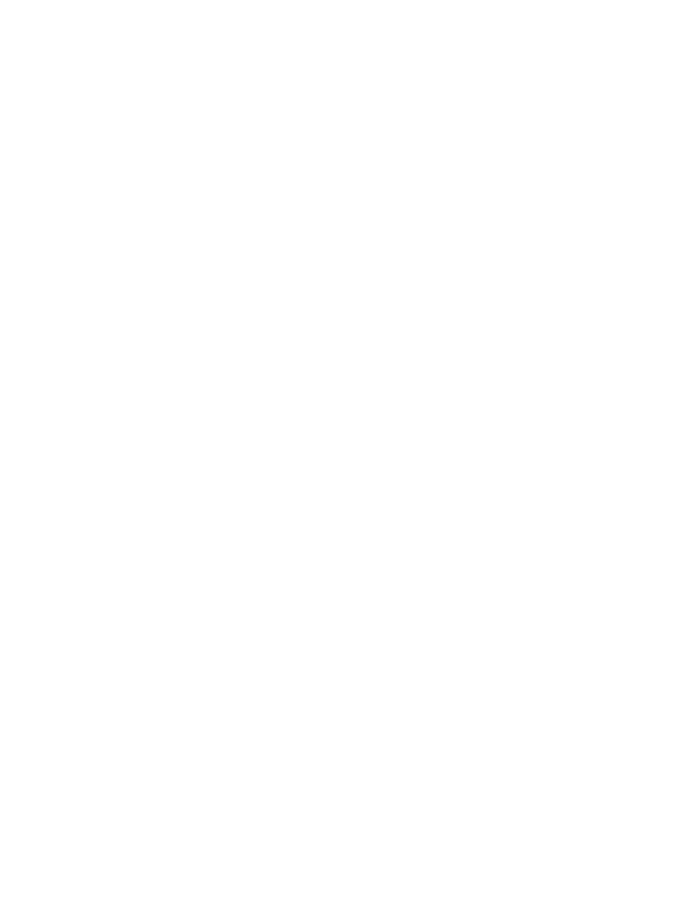
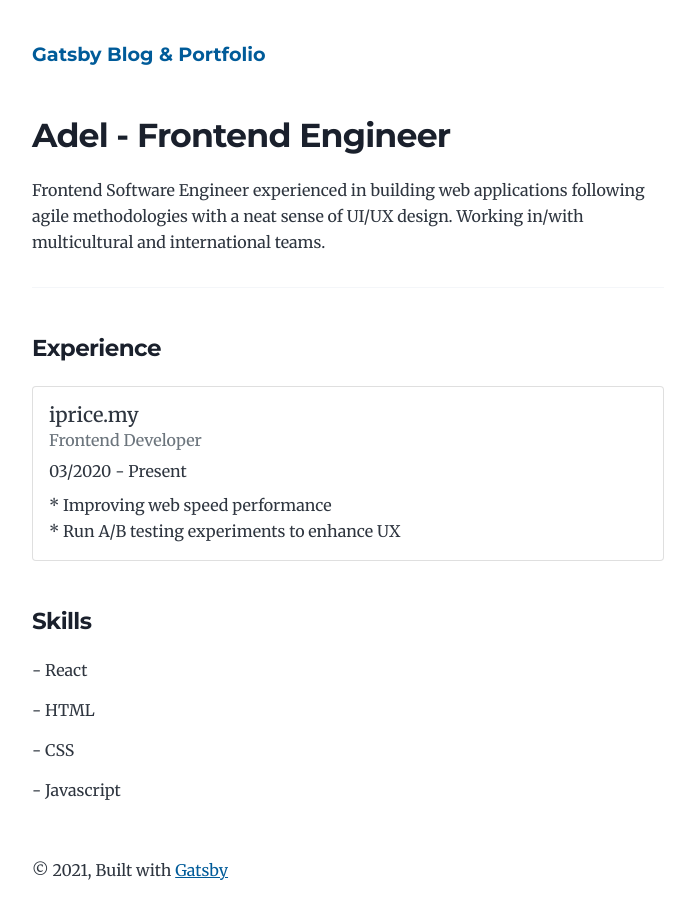
Before and after one commit to d3vma/gatsme, a Gatsby site: page /portfolio in a window 1280 px wide. Before the commit this address had no page. Shown: the whole page, without its empty margins (292-987 px from the left). Before the commit the page ends 800 px from the top, so only its background shows below. Built offline with nearby package versions, Linux system fonts and the light colour scheme; Gatsby itself is replaced by a stand-in of ours.

Commit message:
Add portfolio page

```diff
--- a/gatsby-config.js
+++ b/gatsby-config.js
@@ -1,14 +1,14 @@
 module.exports = {
   siteMetadata: {
-    title: `Gatsby Starter Blog`,
+    title: `Gatsby Blog & Portfolio`,
     author: {
       name: `Kyle Mathews`,
       summary: `who lives and works in San Francisco building useful things.`,
     },
     description: `A starter blog demonstrating what Gatsby can do.`,
-    siteUrl: `https://gatsbystarterblogsource.gatsbyjs.io/`,
+    siteUrl: `https://gatsme.netlify.app/`,
     social: {
-      twitter: `kylemathews`,
+      twitter: `d3vma`,
     },
   },
   plugins: [
--- a/package.json
+++ b/package.json
@@ -10,6 +10,7 @@
   "dependencies": {
     "bootstrap": "^5.0.0",
     "gatsby": "^3.4.1",
+    "gatsby-image": "^3.4.0",
     "gatsby-plugin-feed": "^3.4.0",
     "gatsby-plugin-gatsby-cloud": "^2.4.1",
     "gatsby-plugin-google-analytics": "^3.4.0",
--- /dev/null
+++ b/src/pages/portfolio.js
@@ -0,0 +1,70 @@
+import * as React from "react"
+import { graphql } from "gatsby"
+import { Card } from "react-bootstrap"
+import resume from "../../content/resume"
+
+import Layout from "../components/layout"
+import Seo from "../components/seo"
+
+const PortfolioIndex = ({ data, location }) => {
+  const siteTitle = data.site.siteMetadata?.title || `Title`
+  console.log(resume)
+
+  return (
+    <Layout location={location} title={siteTitle}>
+      <Seo title="All posts" />
+
+      <ol style={{ listStyle: `none` }}>
+        <h2>{resume.fullname} - {resume.role}</h2>
+        <p>{resume.summary}</p>
+        <hr />
+        <div>
+          <h4>Experience</h4>
+          {resume.experience.map(experience => {
+            return (
+              <li key={experience.role}>
+                <Card>
+                  <Card.Body>
+                    <Card.Title>{experience.company}</Card.Title>
+                    <Card.Subtitle className="mb-2 text-muted">{experience.role}</Card.Subtitle>
+                    <Card.Text className="mb-2 mt-2">
+                      {experience.start} - {experience.end ? experience.end : 'Present'}
+                    </Card.Text>
+                    <Card.Text
+                      dangerouslySetInnerHTML={{
+                        __html: experience.description,
+                      }}
+                      itemProp="description"
+                    />
+                  </Card.Body>
+                </Card>
+              </li>
+            )
+          })}
+        </div>
+        <div>
+          <h4>Skills</h4>
+          {resume.skills.map(skill => {
+            return (
+              <li key={skill.name}>
+                - {skill.name}
+              </li>
+            )
+          })}
+        </div>
+      </ol>
+    </Layout>
+  )
+}
+
+export default PortfolioIndex
+
+export const pageQuery = graphql`
+  query {
+    site {
+      siteMetadata {
+        title
+      }
+    }
+  }
+`
```
Also changed, not shown: src/pages/index.js (+14 -1 lines), static/admin/config.yml (+28 -1 lines), 1 other file.
